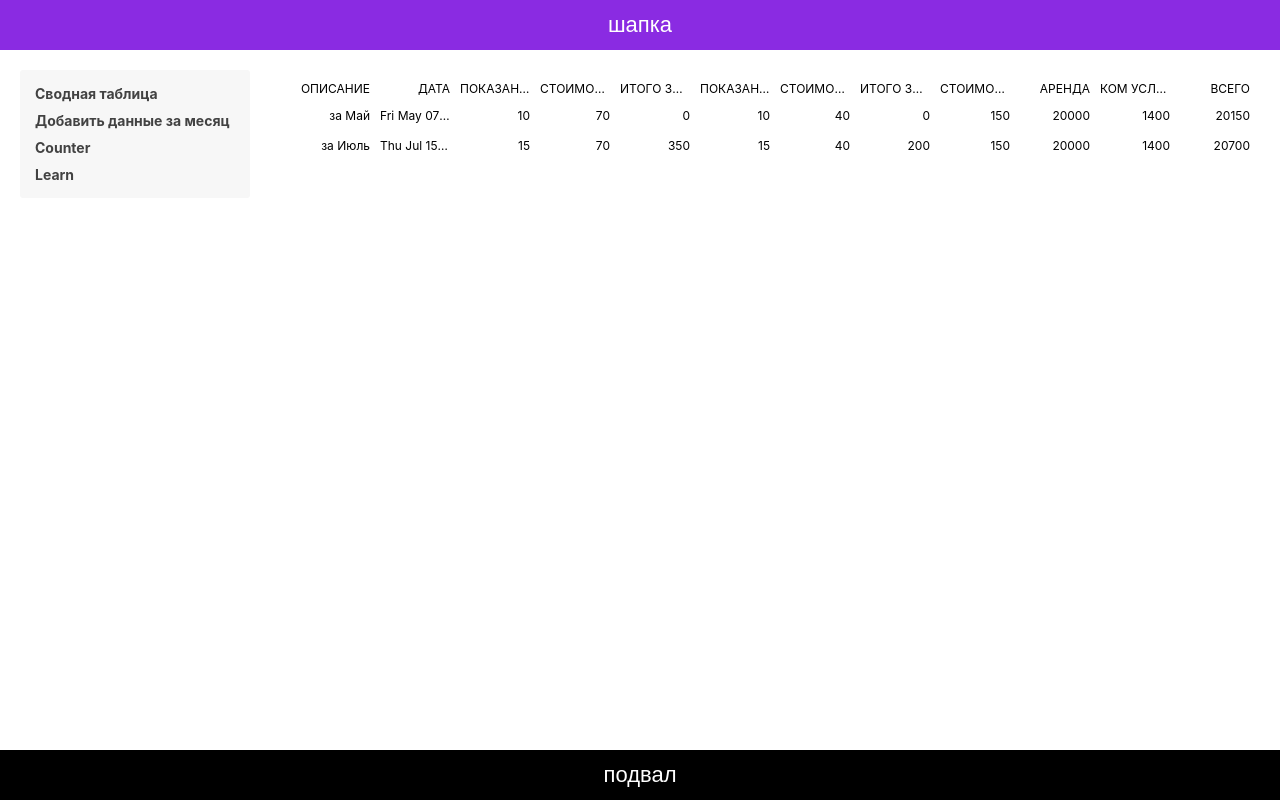
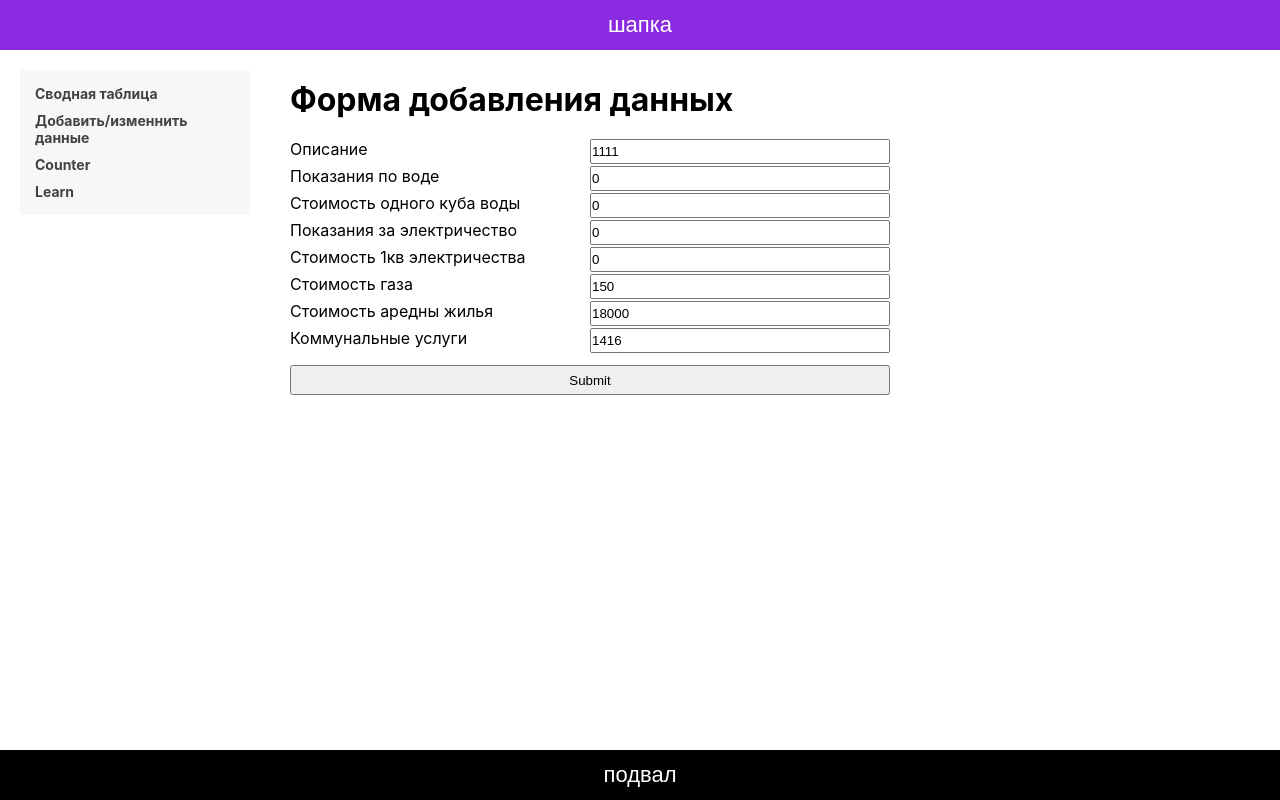
Before and after one commit to bakabk/payment-calculator, a React (Create React App) app: page /edit-page/0 in a window 1280 px wide. Built offline with nearby package versions, Linux system fonts and the light colour scheme.

Commit message:
добавление логики редактирования данных за месяц

```diff
--- a/src/App.tsx
+++ b/src/App.tsx
@@ -3,7 +3,7 @@ import {Route, Switch, BrowserRouter as Router} from 'react-router-dom'
 import {Counter} from './features/counter/Counter';
 import Learn from './Learn';
 import Statistic from "./components/Statistic/Statistic";
-import Add from './features/addForm/Add';
+import EditForm from './features/EditForm/EditForm';
 import Navigation from './components/navigation/Navigation';
 
 import './App.scss'
@@ -21,8 +21,8 @@ function App() {
 
                     <div className='app__body-content'>
                         <Switch>
-                            <Route path="/add-page">
-                                <Add/>
+                            <Route path="/edit-page/:formId">
+                                <EditForm/>
                             </Route>
                             <Route path="/counter">
                                 <Counter/>
--- a/src/components/navigation/Navigation.tsx
+++ b/src/components/navigation/Navigation.tsx
@@ -5,7 +5,7 @@ import './Navigation.scss'
 
 const navigationList = [
     {title: 'Сводная таблица', url: '/'},
-    {title: 'Добавить данные за месяц', url: '/add-page'},
+    {title: 'Добавить/изменнить данные', url: '/edit-page/0'},
     {title: 'Counter', url: '/counter'},
     {title: 'Learn', url: '/learn'}
 ];
--- a/src/features/addForm/Add.tsx
+++ b/src/features/EditForm/EditForm.tsx
@@ -4,12 +4,13 @@ import {
     Form,
     useField
 } from 'formik';
+import {useParams} from 'react-router-dom';
 import * as Yup from 'yup';
 
-import { useAppDispatch } from '../../app/hooks';
-import {addData, IMetersData} from '../rentData/rentDataReducerSlice';
+import {useAppDispatch, useAppSelector} from '../../app/hooks';
+import {addData, editData, allRentData, IMetersData} from '../rentData/rentDataReducerSlice';
 
-import './Add.scss';
+import './EditForm.scss';
 
 const initialValues: IMetersData = {
     id: new Date().getTime(),
@@ -102,14 +103,27 @@ const prepareFormInputs = (data: Array<IInputProp>):Array<JSX.Element> => {
         </React.Fragment>
 ))}
 
-const Add: React.FC<{}> = () => {
+interface IRouterForm {
+    formId: string
+}
+
+const EditForm: React.FC<any> = (): JSX.Element => {
+    const {formId}: IRouterForm = useParams();
+
+    const metersData = useAppSelector(allRentData);
+    let formData: IMetersData = initialValues;
+
+    if (formId !== '0') {
+        formData = metersData.find((monthRent: IMetersData) => formId === monthRent.id!.toString()) || initialValues;
+    }
+
     const dispatch = useAppDispatch();
 
     return (
         <div className='add-form'>
             <h1 className='add-form__title'>Форма добавления данных</h1>
             <Formik
-                initialValues={initialValues}
+                initialValues={formData}
                 validationSchema={Yup.object({
                     id: Yup.number().required('Required'),
                     date: Yup.date().default(function () {
@@ -125,18 +139,22 @@ const Add: React.FC<{}> = () => {
                     waterPrice: Yup.number().required('Required')
                 })}
                 onSubmit={(values, actions) => {
-                    console.log('>>>onSubmit', { values, actions });
                     actions.setSubmitting(false);
-                    dispatch(addData(values));
+
+                    if (formId === '0') {
+                        dispatch(addData(values));
+                    } else {
+                        dispatch(editData(values));
+                    }
                 }}
             >
                 {formProps => {
-                    const isDiasabled = !formProps.isValid;
+                    const isDisabled = !formProps.isValid;
 
                     return <Form className="add-form__from">
                         {prepareFormInputs(formInputs)}
 
-                        <button disabled={isDiasabled} className='add-form__submit' type="submit">Submit</button>
+                        <button disabled={isDisabled} className='add-form__submit' type="submit">Submit</button>
                     </Form>
                 }}
             </Formik>
@@ -144,4 +162,5 @@ const Add: React.FC<{}> = () => {
     );
 };
 
-export default Add;
+// @ts-ignore
+export default EditForm;
--- a/src/features/rentData/rentDataReducerSlice.ts
+++ b/src/features/rentData/rentDataReducerSlice.ts
@@ -20,7 +20,7 @@ export interface IMetersData {
 
 const initialState: Array<IMetersData> = [
     {
-        id: 0,
+        id: 1620361397791,
         title: 'за Май',
         date: new Date(1620361397791),
         waterData: 10,
@@ -32,7 +32,7 @@ const initialState: Array<IMetersData> = [
         serviceRentPrice: 1400
     },
     {
-        id: 1,
+        id: 1626361397791,
         title: 'за Июль',
         date: new Date(1626361397791),
         waterData: 15,
@@ -51,11 +51,21 @@ export const rentDataSlice = createSlice({
     reducers: {
         addData: (state, action: PayloadAction<IMetersData>) => {
             state.push(action.payload);
+        },
+        editData: (state, action: PayloadAction<IMetersData>) => {
+            const elementId = state.reduce((result: null | number, monthRent: IMetersData, i: number) => {
+                if (result !== null) return result;
+                    return action.payload.id === monthRent.id ? i : null;
+            }, null);
+
+            if (elementId !== null) {
+                state[elementId] = action.payload;
+            }
         }
     }
 })
 
-export const { addData } = rentDataSlice.actions;
+export const { addData, editData } = rentDataSlice.actions;
 
 export const allRentData = (state: RootState) => state.rentData;
 
--- a/src/serviceWorker.ts
+++ b/src/serviceWorker.ts
@@ -43,7 +43,7 @@ export function register(config?: Config) {
         // This is running on localhost. Let's check if a service worker still exists or not.
         checkValidServiceWorker(swUrl, config);
 
-        // Add some additional logging to localhost, pointing developers to the
+        // EditForm some additional logging to localhost, pointing developers to the
         // service worker/PWA documentation.
         navigator.serviceWorker.ready.then(() => {
           console.log(
```
Also changed, not shown: src/features/EditForm/EditForm.scss (renamed from src/features/addForm/Add.scss).
